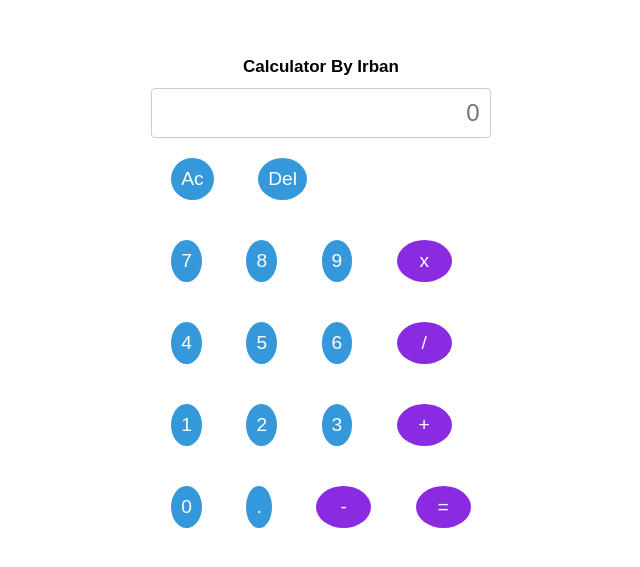
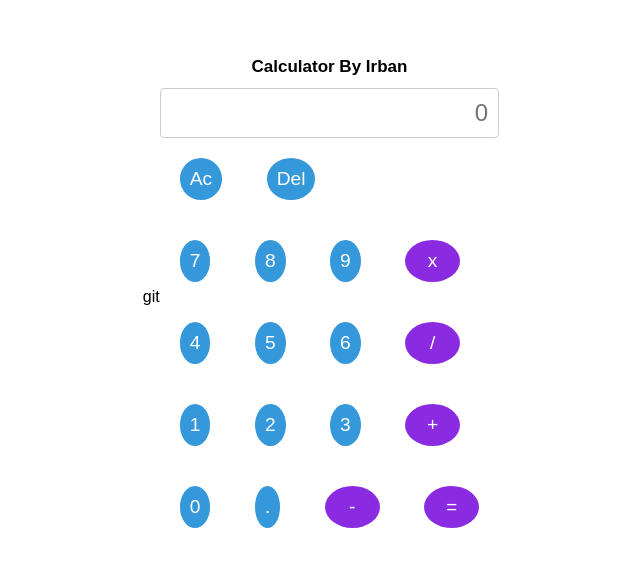
Before and after one commit to Irbanology/Calculator, a plain HTML site: page index.html in a window 1280 px wide. Shown: the part 103-670 px from the top of the page, without its empty margins (319-959 px from the left). Drawn offline with Linux system fonts and the light colour scheme.

Commit message:
Wel & good

```diff
--- a/index.html
+++ b/index.html
@@ -5,7 +5,7 @@
     <meta charset="UTF-8">
     <meta name="viewport" content="width=device-width, initial-scale=1.0">
     <title>Document</title>
-    <link rel="stylesheet" href="style.css">
+    <link rel="stylesheet" href="style.css">git
 </head>
 
 <body>
```
